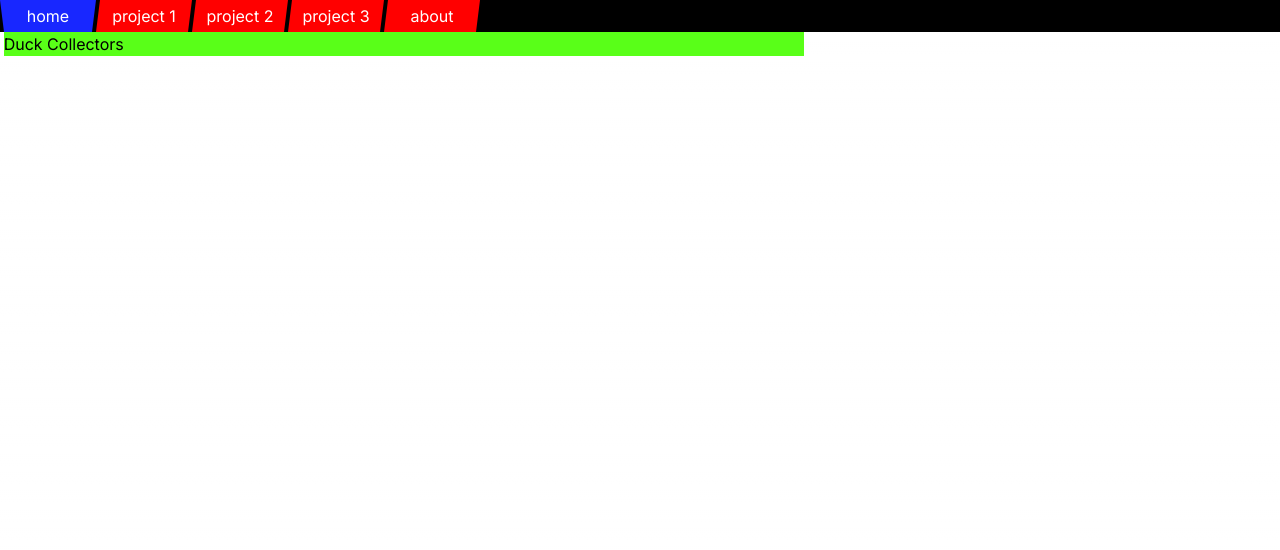
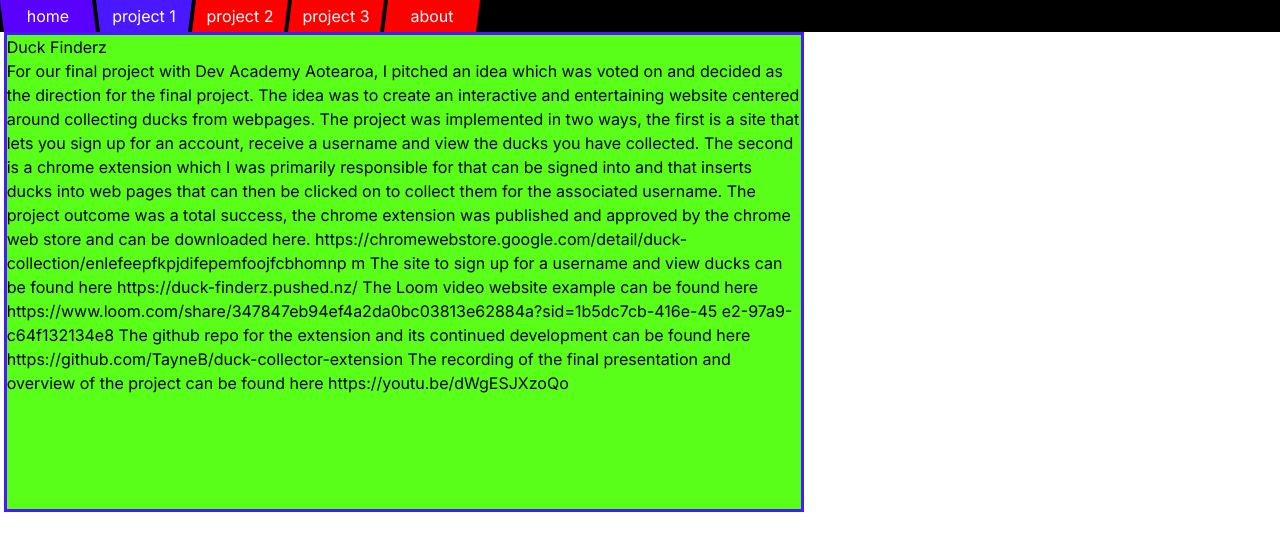
Before and after one commit to TayneB/portfol-marbware, a Next.js app: page /project1 in a window 1280 px wide. Shown: the top 550 px of the page. Built offline with nearby package versions, Linux system fonts and the light colour scheme.

Commit message:
styled, basic content added

```diff
--- a/src/app/about/page.tsx
+++ b/src/app/about/page.tsx
@@ -4,6 +4,8 @@
   return (
     <div className="page-content">
       <h1>About</h1>
+      <p>This portfolio is built in nextjs with typescript.</p>
+      <p>Hosted with the power of Amplify!</p>
     </div>
   )
 }
--- a/src/app/components/header.tsx
+++ b/src/app/components/header.tsx
@@ -2,6 +2,7 @@
 
 import Link from 'next/link'
 import { useState } from 'react'
+import { usePathname } from 'next/navigation'
 
 export default function Nav() {
   let [selectedHome, setSelectedHome] = useState('true')
@@ -9,6 +10,53 @@
   let [selectedProj2, setSelectedProj2] = useState('right')
   let [selectedProj3, setSelectedProj3] = useState('right')
   let [selectedAbout, setSelectedAbout] = useState('right')
+  let [checker, setChecker] = useState(0)
+  let path = usePathname()
+  console.log(1)
+  if (checker === 0) {
+    switch (path) {
+      case '/project1':
+        setSelectedHome('left')
+        setSelectedProj1('true')
+        setSelectedProj2('right')
+        setSelectedProj3('right')
+        setSelectedAbout('right')
+        setChecker(1)
+        break
+      case '/project2':
+        setSelectedHome('left')
+        setSelectedProj1('left')
+        setSelectedProj2('true')
+        setSelectedProj3('right')
+        setSelectedAbout('right')
+        setChecker(1)
+        break
+      case '/project3':
+        setSelectedHome('left')
+        setSelectedProj1('left')
+        setSelectedProj2('left')
+        setSelectedProj3('true')
+        setSelectedAbout('right')
+        setChecker(1)
+        break
+      case '/about':
+        setSelectedHome('left')
+        setSelectedProj1('left')
+        setSelectedProj2('left')
+        setSelectedProj3('left')
+        setSelectedAbout('true')
+        setChecker(1)
+        break
+      default:
+        setSelectedHome('true')
+        setSelectedProj1('right')
+        setSelectedProj2('right')
+        setSelectedProj3('right')
+        setSelectedAbout('right')
+        setChecker(1)
+    }
+  }
+
   function handleClickHome() {
     setSelectedHome('true')
     setSelectedProj1('right')
--- a/src/app/globals.css
+++ b/src/app/globals.css
@@ -65,21 +65,21 @@
 
 /* Add a hover effect */
 .nav-bar li a.left:hover {
-  background-color: rgb(255, 0, 0); /* Darker background on hover */
+  background-color: rgb(89, 0, 255); /* Darker background on hover */
   padding: 0.25rem 0.375rem;
   /* border: 0.125rem, solid, green; */
   clip-path: polygon(0 0, calc(100% - 0.25rem) 0, 100% 100%, 0.25rem 100%);
 }
 
 .nav-bar li a.right:hover {
-  background-color: rgb(255, 0, 0); /* Darker background on hover */
+  background-color: rgb(89, 0, 255); /* Darker background on hover */
   padding: 0.25rem 0.25rem;
   /* border: 0.125rem, solid, green; */
   clip-path: polygon(0.25rem 0, 100% 0, calc(100% - 0.25rem) 100%, 0 100%);
 }
 
 .nav-bar li a.true {
-  background-color: rgb(89, 255, 24);
+  background-color: rgb(74, 24, 255);
   clip-path: polygon(
     0 0,
     100% 0,
@@ -88,18 +88,21 @@
   );
   position: relative;
   overflow: visible;
+  outline: rgb(89, 255, 24), solid, 0.2rem;
 }
 
 .nav-bar li a.true:hover {
-  background-color: rgb(24, 39, 255);
+  background-color: rgb(89, 255, 24);
 }
 
 /* Content Pages */
 .page-content {
   background-color: rgb(89, 255, 24);
+  outline: rgb(89, 255, 24), solid, 0.2rem;
   margin: 0 0 0 0.23rem;
-  display: flex;
   max-width: 50rem;
+  min-height: 30rem;
+  border: 0.2rem, solid, rgb(74, 24, 255);
 }
 
 @layer utilities {
--- a/src/app/page.tsx
+++ b/src/app/page.tsx
@@ -5,7 +5,17 @@
 export default function Home() {
   return (
     <div className="page-content">
-      <h1>Grovestreet</h1>
+      <h1>Tayne Bilyard</h1>
+      <p>
+        Web developer with a passion for creating apps that make you smile. I
+        implement brilliant code for brilliant solutions. I originally worked on
+        an array of creative projects in 3D fabrication, from custom modular
+        electronic signs, to mechanical display models, boutique custom
+        electronic housings + more and now I&apos;ve turned my sights to code.
+        Using Javascript, React, and TypeScript (so far) to build apps that
+        entertain. When I work I bring an optimistic and chipper attitude with a
+        hint of my cheeky nature to ease the tension.
+      </p>
     </div>
   )
 }
--- a/src/app/project1/page.tsx
+++ b/src/app/project1/page.tsx
@@ -3,7 +3,30 @@
 const Proj1Page: React.FC = () => {
   return (
     <div className="page-content">
-      <h1>Duck Collectors</h1>
+      <h1>Duck Finderz</h1>
+      <p>
+        For our final project with Dev Academy Aotearoa, I pitched an idea which
+        was voted on and decided as the direction for the final project. The
+        idea was to create an interactive and entertaining website centered
+        around collecting ducks from webpages. The project was implemented in
+        two ways, the first is a site that lets you sign up for an account,
+        receive a username and view the ducks you have collected. The second is
+        a chrome extension which I was primarily responsible for that can be
+        signed into and that inserts ducks into web pages that can then be
+        clicked on to collect them for the associated username. The project
+        outcome was a total success, the chrome extension was published and
+        approved by the chrome web store and can be downloaded here.
+        https://chromewebstore.google.com/detail/duck-collection/enlefeepfkpjdifepemfoojfcbhomnp
+        m The site to sign up for a username and view ducks can be found here
+        https://duck-finderz.pushed.nz/ The Loom video website example can be
+        found here
+        https://www.loom.com/share/347847eb94ef4a2da0bc03813e62884a?sid=1b5dc7cb-416e-45
+        e2-97a9-c64f132134e8 The github repo for the extension and its continued
+        development can be found here
+        https://github.com/TayneB/duck-collector-extension The recording of the
+        final presentation and overview of the project can be found here
+        https://youtu.be/dWgESJXzoQo
+      </p>
     </div>
   )
 }
--- a/src/app/project2/page.tsx
+++ b/src/app/project2/page.tsx
@@ -4,6 +4,16 @@
   return (
     <div className="page-content">
       <h1>Time Parses</h1>
+      <p>
+        The time parses app is fullstack built with javascript utilising react
+        and typescript. It integrates with the third party GraphQL Warcraftlogs
+        Public Api that players use to record their performance during
+        encounters in the massively multiplayer online roleplaying game Game
+        World of Warcraft. By inputing a characters name, server, region and
+        specified encounter, the app allows user to search for the best parses
+        to compare against their own with a focus on cotrolling the data for
+        encounter duration.
+      </p>
     </div>
   )
 }
--- a/src/app/project3/page.tsx
+++ b/src/app/project3/page.tsx
@@ -4,6 +4,12 @@
   return (
     <div className="page-content">
       <h1>Yetans Emporium</h1>
+      <p>
+        Not a complicated project but a fun one nontheless, Yetans Emporium is a
+        basic chatbot built in plain old javascript. The focus of the emporium
+        is to help people choose what class they would like to play in the
+        tabletop roleplaying game Dungeons and Dragons.
+      </p>
     </div>
   )
 }
```
